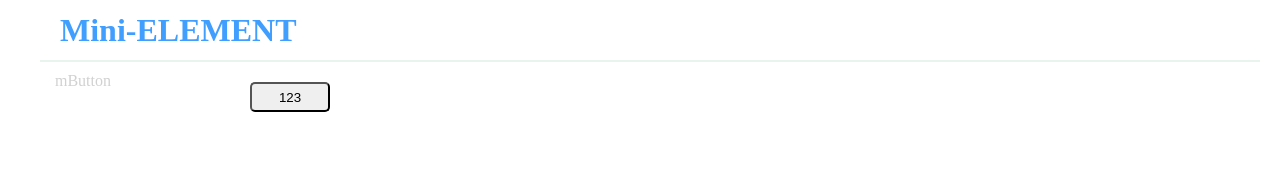
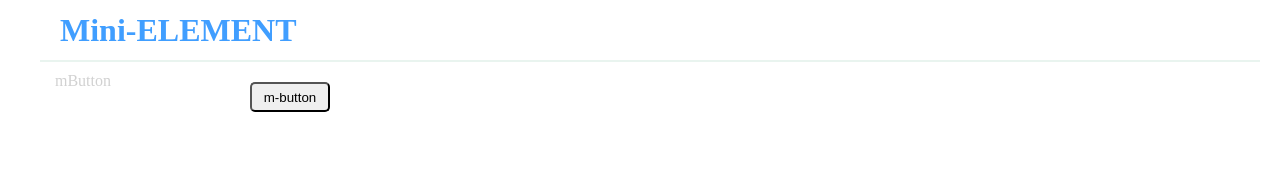
Before and after one commit to windowdotonload/mini-element, a Vue app: page /#/button in a window 1280 px wide. Shown: the top 172 px of the page. Built offline with nearby package versions, Linux system fonts and the light colour scheme.

Commit message:
feat(button): button

```diff
--- a/packages/Button/index.vue
+++ b/packages/Button/index.vue
@@ -9,7 +9,11 @@
  * @Author: windowdotonload
 -->
 <template>
-  <button class="m-button">123</button>
+  <button class="m-button">
+    <span v-if="$slots.default">
+      <slot />
+    </span>
+  </button>
 </template>
 
 <script>
@@ -19,6 +23,9 @@ export default {
   prop: {
     size: String,
   },
+  created() {
+    console.log(this.$slots);
+  },
 };
 </script>
 
--- a/packages/Button/src/button.vue
+++ b/packages/Button/src/button.vue
@@ -11,7 +11,7 @@
 
 <template>
   <div>
-    <m-buttom></m-buttom>
+    <m-buttom> m-button </m-buttom>
   </div>
 </template>
 
```
